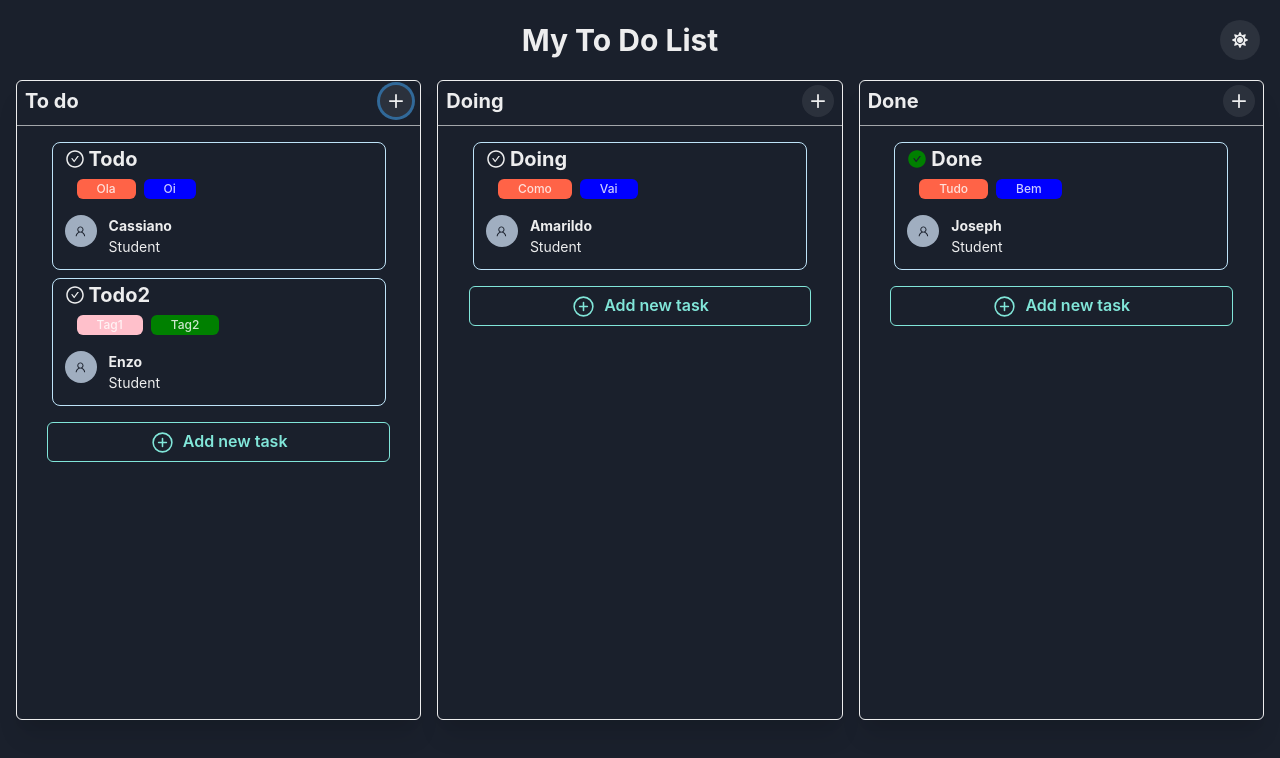
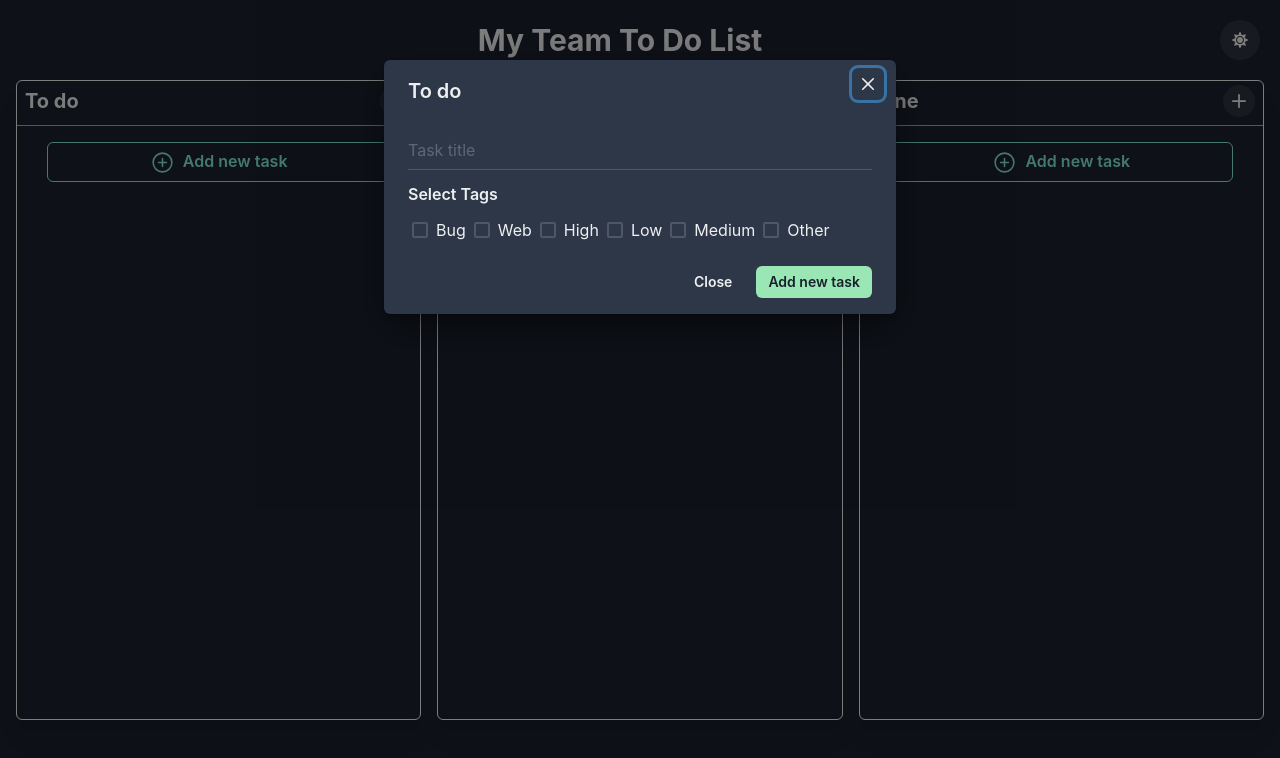
Before and after one commit to CassianoJunior/ToDoListChakraUI, a Next.js app: page / in a window 1280 px wide. Both pictures are taken after a click on the button 396 px from the left and 101 px from the top of the page. Shown: the top 758 px of the page. Built offline with nearby package versions, Linux system fonts and the light colour scheme.

Commit message:
Botao addTask funcionando

```diff
--- a/package.json
+++ b/package.json
@@ -13,6 +13,7 @@
     "@emotion/react": "^11.5.0",
     "@emotion/styled": "^11.3.0",
     "framer-motion": "^4.1.17",
+    "nanoid": "^3.1.30",
     "next": "12.0.3",
     "react": "17.0.2",
     "react-dom": "17.0.2",
--- a/src/components/AddTaskButton/index.js
+++ /dev/null
@@ -1,28 +0,0 @@
-import { Flex, Button } from '@chakra-ui/react';
-import { IoAddCircleOutline } from 'react-icons/io5';
-
-import cardsTodo from '../../lib/objects/cardsTodo.json';
-import cardsDoing from '../../lib/objects/cardsDoing.json';
-import cardsDone from '../../lib/objects/cardsDone.json';
-
-import { defineCards } from '../ListSection';
-
-export function addingTask(title, cards) {
-  const cardsToUpdate = defineCards(title);
-}
-
-const AddTaskButton = ({ title, cards }) => (
-  <Flex align="center" justify="center">
-    <Button
-      colorScheme="teal"
-      variant="outline"
-      w="85%"
-      leftIcon={<IoAddCircleOutline size={25} />}
-      onClick={addingTask(title, cards)}
-    >
-      Add new task
-    </Button>
-  </Flex>
-);
-
-export default AddTaskButton;
--- a/src/components/Header/index.js
+++ b/src/components/Header/index.js
@@ -13,7 +13,7 @@ const Header = () => {
     <Flex p={5} align="center" justify="center">
       <Spacer />
       <Heading as="h2" size="lg">
-        My To Do List
+        My Team To Do List
       </Heading>
       <Spacer />
       <IconButton
--- a/src/components/ListSection/index.js
+++ b/src/components/ListSection/index.js
@@ -11,6 +11,18 @@ import {
   Text,
   theme,
   IconButton,
+  Button,
+  Modal,
+  ModalOverlay,
+  ModalContent,
+  ModalHeader,
+  ModalFooter,
+  ModalBody,
+  ModalCloseButton,
+  useDisclosure,
+  Input,
+  Checkbox,
+  useToast,
 } from '@chakra-ui/react';
 
 import { AddIcon, Icon } from '@chakra-ui/icons';
@@ -21,20 +33,39 @@ import {
   AiFillCheckCircle,
 } from 'react-icons/ai';
 
-import AddTaskButton from '../AddTaskButton';
+import { IoAddCircleOutline } from 'react-icons/io5';
 
+import { useState } from 'react';
+import { nanoid } from 'nanoid';
 import cardsTodo from '../../lib/objects/cardsTodo.json';
 import cardsDoing from '../../lib/objects/cardsDoing.json';
 import cardsDone from '../../lib/objects/cardsDone.json';
+import tags from '../../lib/objects/tags.json';
 
-export function defineCards(title) {
+function defineCards(title) {
   if (title === 'To do') return cardsTodo;
 
   return title === 'Doing' ? cardsDoing : cardsDone;
 }
 
+function organizeTags(namedTags) {
+  const organizedTags = [];
+  tags.forEach((tag) => {
+    if (namedTags.includes(tag.name)) organizedTags.push(tag);
+  });
+
+  return organizedTags;
+}
+
 const ListSection = ({ title }) => {
-  const cards = defineCards(title);
+  const [cards, setCards] = useState([]);
+  // const cards = [];
+  const { isOpen, onOpen, onClose } = useDisclosure();
+  const toast = useToast();
+
+  const tagsActive = [];
+
+  const [titleNewCard, handleTitle] = useState('');
 
   return (
     <Stack w="100%" border="1px" h="80vh" boxShadow="xl" rounded="md">
@@ -42,11 +73,17 @@ const ListSection = ({ title }) => {
         <Heading as="h3" size="md" pl={2}>
           {title}
         </Heading>
-        <IconButton icon={<AddIcon />} size="sm" isRound="true" />
+        <IconButton
+          icon={<AddIcon />}
+          size="sm"
+          isRound="true"
+          onClick={onOpen}
+        />
       </Flex>
       <Divider bg="white" />
-      <Container key={title}>
-        {cards.map((items) => (
+      <Container id="container" key={title}>
+        {cards &&
+          cards.map((card) => (
             <Box
               w="90%"
               mx="auto"
@@ -55,18 +92,20 @@ const ListSection = ({ title }) => {
               border="1px"
               borderColor="blue.100"
               borderRadius="lg"
-            key={items.id}
+              key={card.id}
             >
               <Heading as="h4" size="md" px={3} display="flex" align="center">
                 <Icon
-                as={title !== 'Done' ? AiOutlineCheckCircle : AiFillCheckCircle}
+                  as={
+                    title !== 'Done' ? AiOutlineCheckCircle : AiFillCheckCircle
+                  }
                   alignSelf="center"
                   color={title === 'Done' ? 'green' : ''}
                 />
-              <Text px={1}>{items.title}</Text>
+                <Text px={1}>{card.title}</Text>
               </Heading>
               <HStack py={2} px={1} ml={5}>
-              {items.tags.map(({ name, color }) => (
+                {card.tags.map(({ name, color }) => (
                   <Tag
                     size="sm"
                     key={name}
@@ -84,15 +123,98 @@ const ListSection = ({ title }) => {
                 <Avatar size="sm" icon={<AiOutlineUser />} />
                 <Box ml="3">
                   <Text fontWeight="bold" fontSize="sm">
-                  {items.user}
+                    {card.user}
                   </Text>
-                <Text fontSize="sm">{items.description}</Text>
+                  <Text fontSize="sm">{card.description}</Text>
                 </Box>
               </Flex>
             </Box>
           ))}
       </Container>
-      <AddTaskButton title={title} cards={cards} />
+      <Flex align="center" justify="center">
+        <Button
+          colorScheme="teal"
+          variant="outline"
+          w="85%"
+          leftIcon={<IoAddCircleOutline size={25} />}
+          onClick={onOpen}
+        >
+          Add new task
+        </Button>
+      </Flex>
+      <Modal isOpen={isOpen} onClose={onClose} size="lg">
+        <ModalOverlay />
+        <ModalContent>
+          <ModalHeader>{title}</ModalHeader>
+          <ModalCloseButton />
+          <ModalBody>
+            <Stack spacing={3}>
+              <Input
+                variant="flushed"
+                placeholder="Task title"
+                onChange={(e) => {
+                  const { value } = e.target;
+                  handleTitle(value);
+                  organizeTags(tagsActive);
+                }}
+              />
+              <Text fontWeight="600">Select Tags</Text>
+              <Flex wrap="wrap">
+                {tags.map(({ name, color }) => (
+                  <Checkbox
+                    key={color}
+                    colorScheme={color}
+                    px={1}
+                    value={name}
+                    onChange={(e) => {
+                      const isChecked = e.target.checked;
+                      const { value } = e.target;
+                      if (isChecked && !tagsActive.includes(value)) {
+                        tagsActive.push(value);
+                      } else if (!isChecked && tagsActive.includes(value)) {
+                        tagsActive.splice(tagsActive.indexOf(value), 1);
+                      }
+                    }}
+                  >
+                    {name}
+                  </Checkbox>
+                ))}
+              </Flex>
+            </Stack>
+          </ModalBody>
+          <ModalFooter>
+            <Button variant="ghost" onClick={onClose} size="sm">
+              Close
+            </Button>
+            <Button
+              colorScheme="green"
+              ml={3}
+              size="sm"
+              onClick={() => {
+                cards.push({
+                  id: nanoid(),
+                  title: titleNewCard,
+                  tags: organizeTags(tagsActive),
+                  user: 'Default',
+                  description: 'Desc',
+                });
+                setCards(cards);
+                onClose();
+                toast({
+                  title: 'Task Added',
+                  variant: 'top-accent',
+                  status: 'success',
+                  duration: 1000,
+                  isClosable: true,
+                });
+                console.log(cards);
+              }}
+            >
+              Add new task
+            </Button>
+          </ModalFooter>
+        </ModalContent>
+      </Modal>
     </Stack>
   );
 };
--- a/src/lib/objects/cardsTodo.json
+++ b/src/lib/objects/cardsTodo.json
@@ -13,8 +13,8 @@
         "id": 1,
         "title": "Todo2",
         "tags": [
-        { "name": "Tag1", "color": "pink" },
-        { "name": "Tag2", "color": "green" }
+            { "name": "Tag1", "color": "pink" },
+            { "name": "Tag2", "color": "green" }
         ],
         "user": "Enzo",
         "description": "Student"
--- /dev/null
+++ b/src/lib/objects/tags.json
@@ -0,0 +1,26 @@
+[
+    {
+        "name": "Bug",
+        "color": "pink"
+    },
+    {
+        "name": "Web",
+        "color": "green"
+    },
+    {
+        "name": "High",
+        "color": "red"
+    },
+    {
+        "name": "Low",
+        "color": "teal"
+    },
+    {
+        "name": "Medium",
+        "color": "orange"
+    },
+    {
+        "name": "Other",
+        "color": "purple"
+    }
+]
```
Also changed, not shown: src/components/NewCard/index.js (added, +7 -0 lines). Lines whose indentation alone changed are shown as unchanged.
